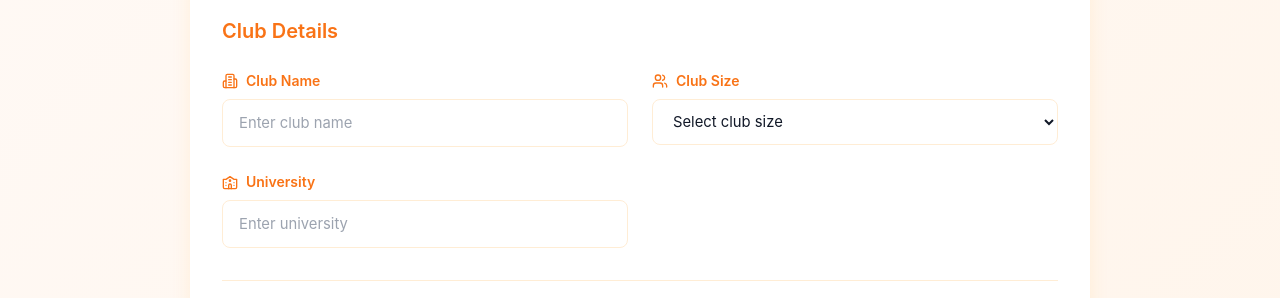
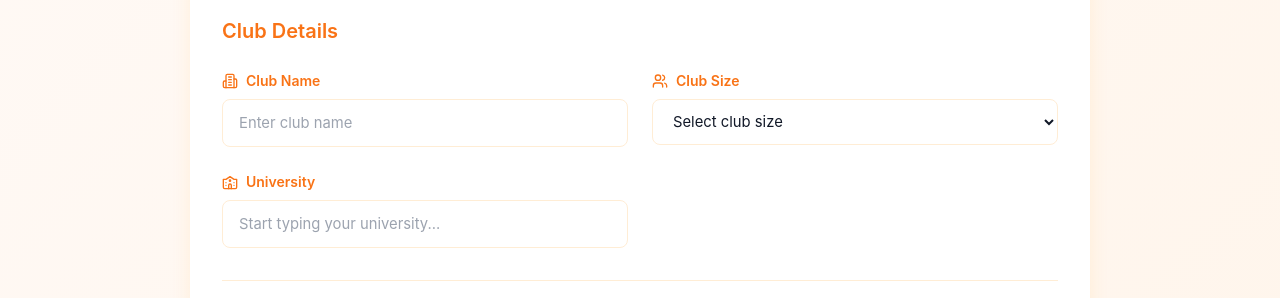
Before and after one commit to purdue-arc/FormDataApp, a React (Create React App) app: page /club in a window 1280 px wide. Shown: the part 298-596 px from the top of the page. Built offline with nearby package versions, Linux system fonts and the light colour scheme.

Commit message:
University Input Dropdown

```diff
--- a/src/ClubForm/ClubForm.jsx
+++ b/src/ClubForm/ClubForm.jsx
@@ -9,7 +9,10 @@ import {
   MessageSquare,
   UserCheck,
   Presentation,
-  CheckCircle2, UniversityIcon
+  CheckCircle2,
+  // Remove `UniversityIcon` import if you still want to use it,
+  // but we keep it here for the icon label.
+  University as UniversityIcon
 } from 'lucide-react';
 import emailjs from "@emailjs/browser";
 import result from "../dependentComponents/results"
@@ -31,7 +34,12 @@ class ClubForm extends React.Component {
     agreeToTerms: false,
     submissionSuccess: false,
     agreementError: null,
-    isLoading: false
+    isLoading: false,
+
+    // NEW: For handling the university autocomplete
+    University: "",
+    universitySuggestions: [],
+    showUniversitySuggestions: false,
   };
 
   ClubSizes = [
@@ -58,7 +66,7 @@ class ClubForm extends React.Component {
     contactName: { required: true },
     contactEmail: {
       required: true,
-      pattern: /^[a-zA-Z0-9._%+-]+@[a-zA-Z0-9.-]+\.[a-zA-Z]{2,4}$/,
+      pattern: /^[a-zA-Z0-9._%+\-]+@[a-zA-Z0-9.\-]+\.[a-zA-Z]{2,4}$/,
     },
     contactPhoneNumber: {},
     numPeople: { required: true },
@@ -80,6 +88,7 @@ class ClubForm extends React.Component {
     return null;
   };
 
+  // General input change handler for standard fields
   handleInputChange = (fieldName, event) => {
     const value = event.target.value;
     this.setState((prevState) => {
@@ -99,6 +108,58 @@ class ClubForm extends React.Component {
     });
   };
 
+  // Autocomplete-specific change handler for University
+  handleUniversityChange = (event) => {
+    const value = event.target.value;
+    // Re-use the validation logic for consistent error handling
+    this.handleInputChange("University", event);
+
+    // Fetch suggestions if at least 3 characters typed; you can tweak the threshold
+    if (value.length >= 3) {
+      fetch(`http://universities.hipolabs.com/search?name=${encodeURIComponent(value)}`)
+          .then((res) => res.json())
+          .then((data) => {
+            // The API returns an array of objects, each with a "name" field
+            const suggestions = data.map((uni) => uni.name);
+            this.setState({
+              universitySuggestions: suggestions,
+              showUniversitySuggestions: true,
+            });
+          })
+          .catch((error) => {
+            console.error("Error fetching university suggestions:", error);
+          });
+    } else {
+      // Hide suggestions if input is too short
+      this.setState({
+        universitySuggestions: [],
+        showUniversitySuggestions: false,
+      });
+    }
+  };
+
+  // When a user clicks on a suggestion
+  handleUniversitySuggestionClick = (suggestion) => {
+    // Set the field value to the selected suggestion
+    this.setState((prevState) => {
+      const updatedErrors = { ...prevState.errors };
+      const fieldError = this.validateField("University", suggestion);
+
+      if (fieldError) {
+        updatedErrors["University"] = fieldError;
+      } else {
+        delete updatedErrors["University"];
+      }
+
+      return {
+        University: suggestion,
+        errors: updatedErrors,
+        showUniversitySuggestions: false,
+      };
+    });
+  };
+
+  // Validate all fields at once
   validateAllFields = () => {
     const errors = {};
     Object.keys(this.validationRules).forEach((fieldName) => {
@@ -126,6 +187,9 @@ class ClubForm extends React.Component {
       agreeToTerms: false,
       submissionSuccess: true,
       ClubSizeKey: this.state.ClubSizeKey + 1,
+      // Reset autocomplete state
+      universitySuggestions: [],
+      showUniversitySuggestions: false,
     });
   };
 
@@ -150,7 +214,7 @@ class ClubForm extends React.Component {
     }
 
     try {
-      // Send email notification
+      // Send email notification (just an example)
       await emailjs.send(
           "service_qihbyx6",
           "template_a5focee",
@@ -160,7 +224,7 @@ class ClubForm extends React.Component {
           "EaeoNuUi1ZMFCIeI9"
       );
 
-      // Submit form data
+      // Submit form data to your backend
       const response = await result.post('/clubs.json', {
         ...this.state,
         submittedAt: new Date().toISOString()
@@ -168,6 +232,7 @@ class ClubForm extends React.Component {
 
       if (response.status === 200) {
         this.setState({ submissionSuccess: true });
+        // Reset form after a short delay
         setTimeout(this.resetForm, 1000);
       }
     } catch (error) {
@@ -180,6 +245,7 @@ class ClubForm extends React.Component {
     }
   };
 
+  // Renders an input, select, or textarea for most fields
   renderFormField = ({ name, label, type = "text", icon: Icon, options = null }) => {
     const error = this.state.errors[name];
     const value = this.state[name];
@@ -232,6 +298,58 @@ class ClubForm extends React.Component {
     );
   };
 
+  // Specialized autocomplete field for "University"
+  renderUniversityField = () => {
+    const { University, errors, universitySuggestions, showUniversitySuggestions } = this.state;
+    const error = errors.University;
+
+    return (
+        <motion.div
+            className="club-form-field"
+            initial={{ opacity: 0, y: 20 }}
+            animate={{ opacity: 1, y: 0 }}
+            transition={{ duration: 0.3 }}
+            style={{ position: "relative" }} // so the dropdown can position correctly
+        >
+          <label className="club-form-label">
+            <UniversityIcon size={16} />
+            University
+          </label>
+
+          <input
+              type="text"
+              className={`club-form-input ${error ? 'error' : ''}`}
+              value={University}
+              onChange={this.handleUniversityChange}
+              placeholder="Start typing your university..."
+              // If you want to close suggestions on blur, you can do:
+              onBlur={() => {
+                // Delay hiding suggestions to allow click on item
+                setTimeout(() => {
+                  this.setState({ showUniversitySuggestions: false });
+                }, 200);
+              }}
+          />
+
+          {showUniversitySuggestions && universitySuggestions.length > 0 && (
+              <div className="suggestions-dropdown">
+                {universitySuggestions.map((suggestion, index) => (
+                    <div
+                        key={index}
+                        className="suggestion-item"
+                        onClick={() => this.handleUniversitySuggestionClick(suggestion)}
+                    >
+                      {suggestion}
+                    </div>
+                ))}
+              </div>
+          )}
+
+          {error && <div className="club-form-error">{error}</div>}
+        </motion.div>
+    );
+  };
+
   render() {
     return (
         <div className="club-page-wrapper">
@@ -268,12 +386,9 @@ class ClubForm extends React.Component {
                       icon: Users,
                       options: this.ClubSizes
                     })}
-                    {this.renderFormField({
-                      name: "University",
-                      label: "University",
-                      icon: UniversityIcon,
-                      options: this.University
-                    })}
+
+                    {/* Replace the old select code with the new University autocomplete */}
+                    {this.renderUniversityField()}
                   </div>
                 </div>
 
--- a/src/ClubForm/ClubStyle.css
+++ b/src/ClubForm/ClubStyle.css
@@ -307,3 +307,22 @@
     position: relative;
     width: 100%;
 }
+
+.suggestions-dropdown {
+    position: absolute;
+    background: #fff;
+    border: 1px solid #ccc;
+    width: 100%;
+    max-height: 200px;
+    overflow-y: auto;
+    z-index: 10;
+}
+
+.suggestion-item {
+    padding: 8px 12px;
+    cursor: pointer;
+}
+
+.suggestion-item:hover {
+    background: #f2f2f2;
+}
```
